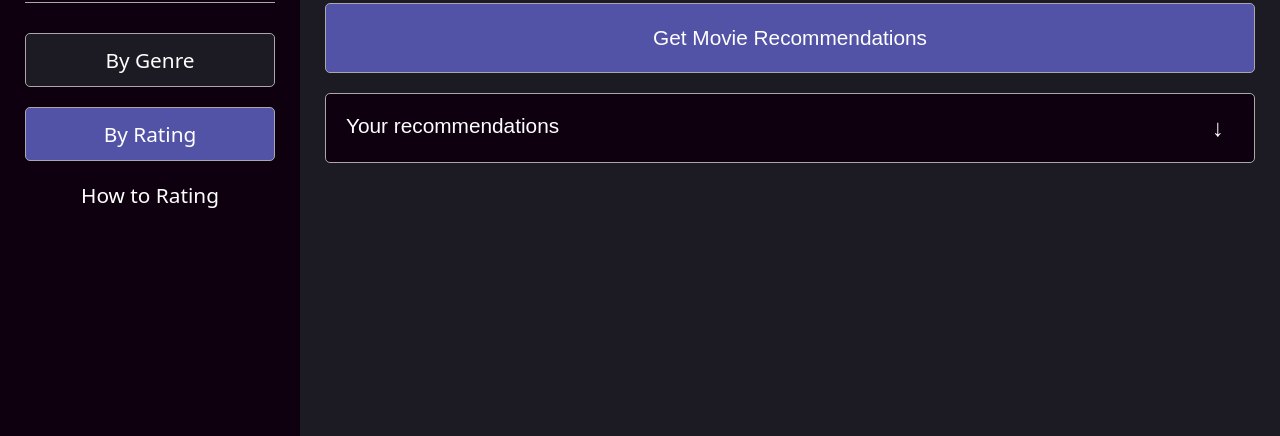
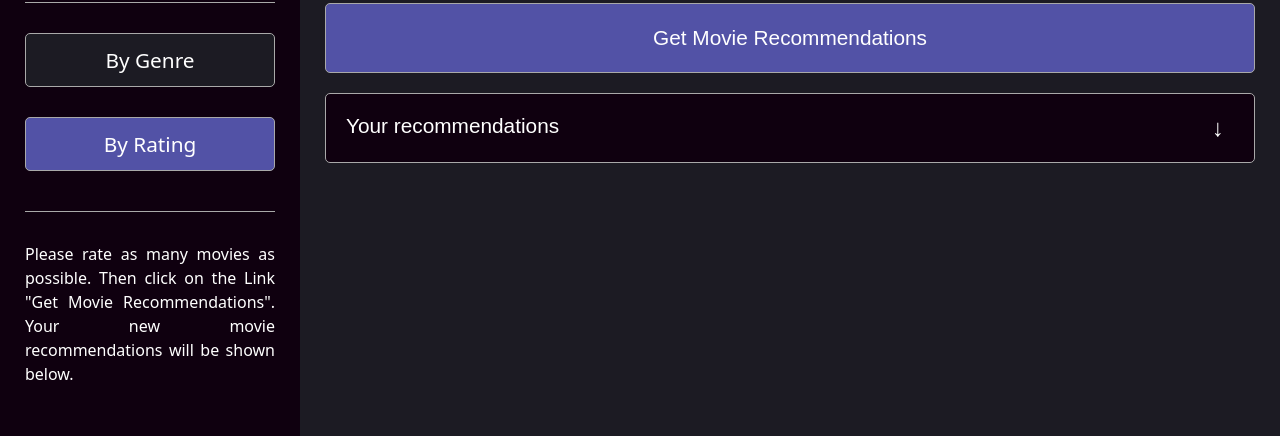
Before and after one commit to jonasjansen/movie-recommender-app, a Vue app in the folder app/: page /rating in a window 1280 px wide. Shown: the part 153-589 px from the top of the page. Built offline with nearby package versions, Linux system fonts and the light colour scheme; no server answers.

Commit message:
Add instructions.

```diff
--- a/app/src/App.vue
+++ b/app/src/App.vue
@@ -9,9 +9,12 @@
       </router-link>
       <router-link to="/genre" class="menu-item" :class="{ active: currentRoute === '/genre' }">By Genre</router-link>
       <router-link to="/rating" class="menu-item" :class="{ active: currentRoute === '/rating' }">By Rating</router-link>
-      <div v-if="currentRoute === '/genre'" class="instructions">How to Genre</div>
-      <div v-if="currentRoute === '/rating'" class="instructions">How to Rating</div>
-      <div v-else class="instructions">No route is active</div>
+      <div v-if="currentRoute === '/genre'" class="instructions">
+        Please choose your preferred genre. Your new movie recommendations will be shown below.
+      </div>
+      <div v-if="currentRoute === '/rating'" class="instructions">
+       Please rate as many movies as possible. Then click on the Link "Get Movie Recommendations". Your new movie recommendations will be shown below.
+      </div>
     </div>
     <div class="main-content">
       <router-view/>
@@ -50,6 +53,15 @@ export default {
   margin-bottom: 30px;
 }
 
+.instructions {
+  margin-top: 40px;
+  padding-top: 30px;
+  border-top: 1px solid darkgray;
+  color: #fff;
+  font-size: 1rem;
+  line-height: 1.5rem;
+    text-align: justify;
+}
 
 body {
   margin: 0;
@@ -86,7 +98,7 @@ body {
   color: #fff;
   display: block;
   padding: 10px;
-  margin-bottom: 20px;
+  margin-bottom: 30px;
   text-decoration: none;
   background-color: #1c1b23;
   border-radius: 5px;
@@ -101,11 +113,5 @@ body {
   background-color: #5252a6;
 }
 
-.instructions {
-  color: #fff;
-  font-size: 1.3rem;
-  margin-top: auto;
-  text-align: center;
-}
 
 </style>
--- a/app/src/components/Home.vue
+++ b/app/src/components/Home.vue
@@ -8,8 +8,8 @@
 
         <p>
           This app will help you find movies to watch based on your preferences.
-          The app gives your recommendations based either on your preferred genre.
-          Or you can rate movies you've seen and the app will recommend movies based on your ratings.
+          The app gives your recommendations based either on your preferred genre
+          or you can rate movies you've seen and the app will recommend movies based on your ratings.
         </p>
 
         <p>
```
